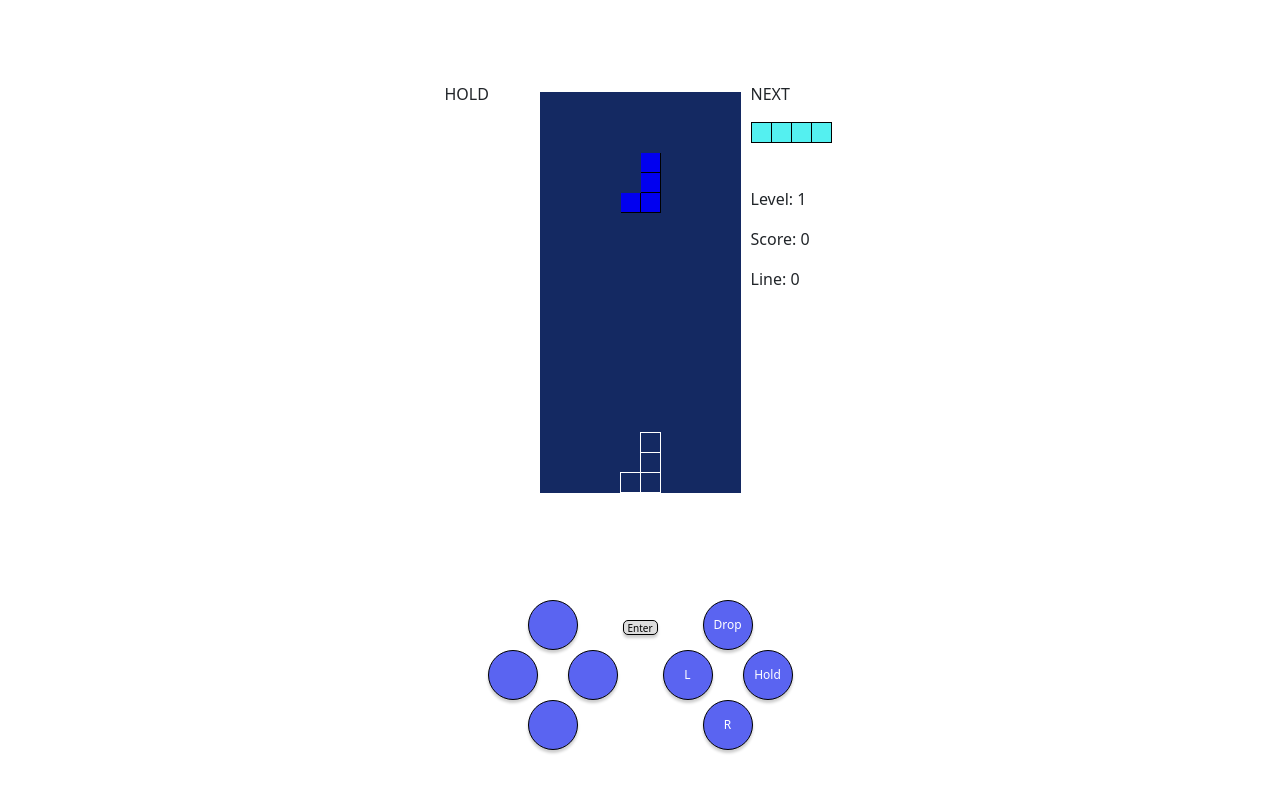
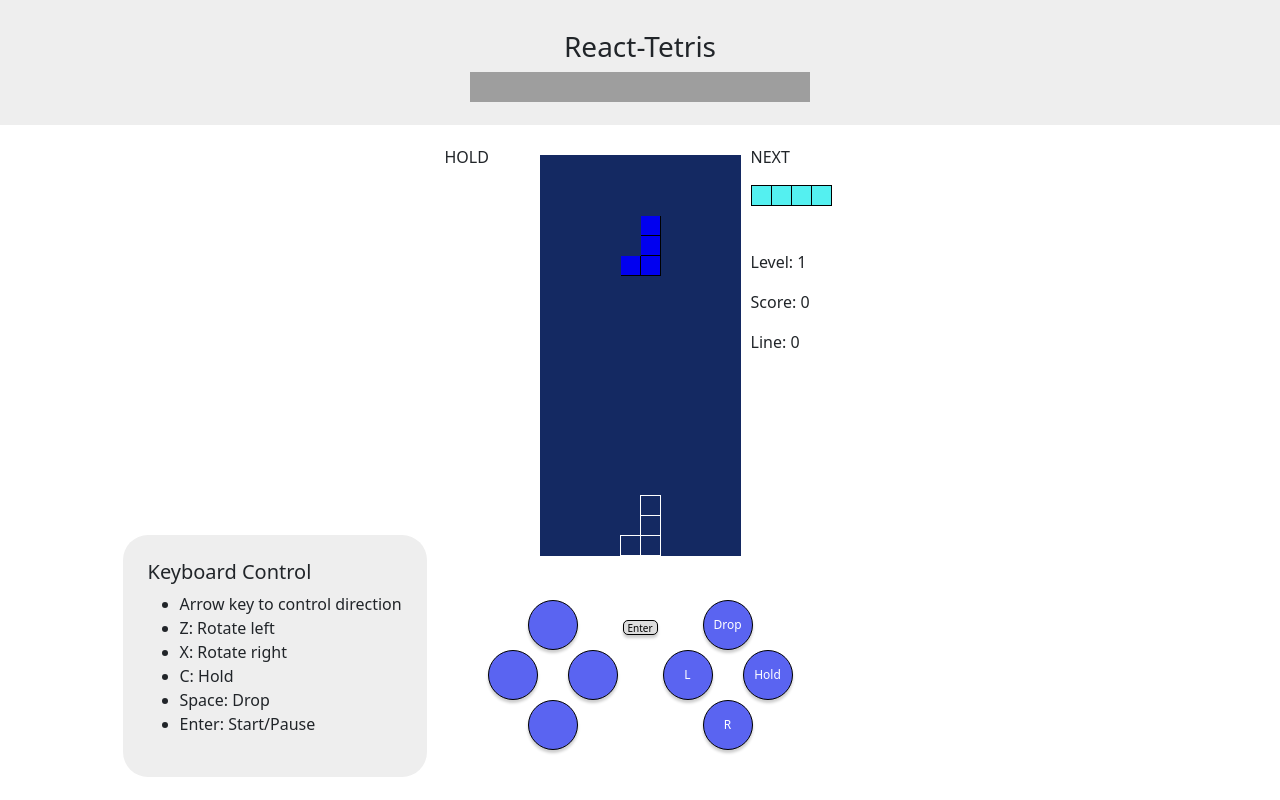
Before and after one commit to Rafe/react-tetris, a React (Create React App) app: page / in a window 1280 px wide. Built offline with nearby package versions, Linux system fonts and the light colour scheme; grey boxes are pictures that could not be loaded.

Commit message:
feat: add basic layout for desktop

```diff
--- a/src/App.tsx
+++ b/src/App.tsx
@@ -613,6 +613,18 @@ const Container = styled.div`
   flex: 1;
 `
 
+const Description = styled.div`
+  width: 100%;
+  height: 125px;
+  background-color: #EEE;
+  text-align: center;
+  padding-top: 30px;
+
+  @media only screen and (max-width: 820px) {
+    display: none;
+  }
+`
+
 const SideContainer = styled.div`
 `
 
@@ -646,7 +658,21 @@ const GameStateContainer = styled.div`
 
 const ControllerPad = styled.div`
   display: flex;
+  position: relative;
   padding: 15px 15px 50px;
+`
+
+const HowTo = styled.div`
+  position: absolute;
+  left: -350px;
+  top: -50px;
+  padding: 25px;
+  background-color: #EEE;
+  border-radius: 25px;
+
+  @media only screen and (max-width: 820px) {
+    display: none;
+  }
 `
 
 const LeftPad = styled.div`
@@ -752,6 +778,11 @@ function App() {
 
   return (
     <Wrapper>
+      <Description>
+        <h3>React-Tetris</h3>
+        <iframe src="https://ghbtns.com/github-btn.html?user=rafe&repo=react-tetris&type=star&count=true&size=large" frameBorder="0" scrolling="0" width="170" height="30" title="GitHub"></iframe>
+        <iframe src="https://ghbtns.com/github-btn.html?user=rafetwbs&repo=react-tetris&type=fork&count=true&size=large" frameBorder="0" scrolling="0" width="170" height="30" title="GitHub"></iframe>
+      </Description>
       <ContainerWrapper>
         <Container>
           <SideContainer>
@@ -805,6 +836,17 @@ function App() {
         </Container>
       </ContainerWrapper>
       <ControllerPad>
+        <HowTo>
+          <h5>Keyboard Control</h5>
+          <ul>
+            <li>Arrow key to control direction</li>
+            <li>Z: Rotate left</li>
+            <li>X: Rotate right</li>
+            <li>C: Hold</li>
+            <li>Space: Drop</li>
+            <li>Enter: Start/Pause</li>
+          </ul>
+        </HowTo>
         <LeftPad>
           <CenterRow>
             <Button onClick={controllerPad.ArrowUp}></Button>
```
